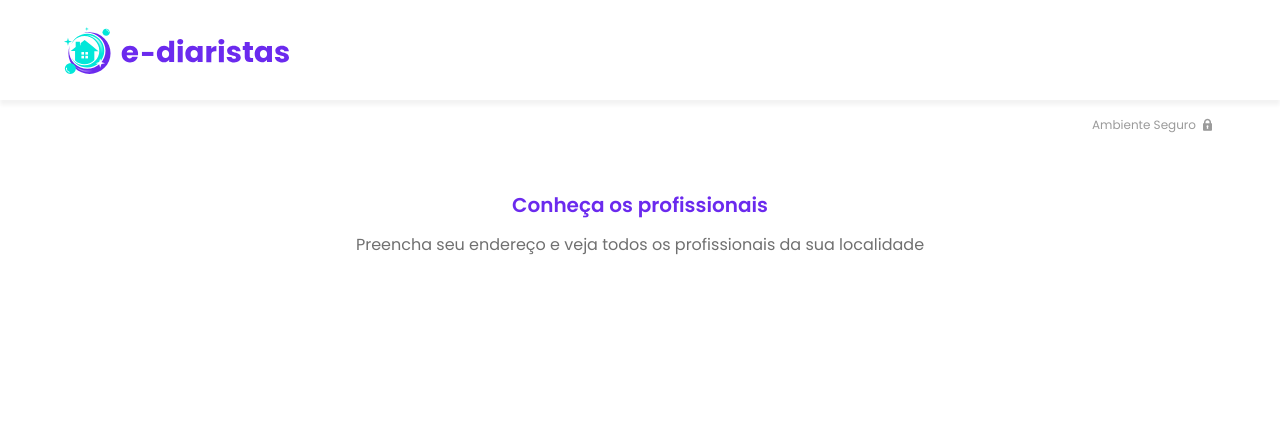
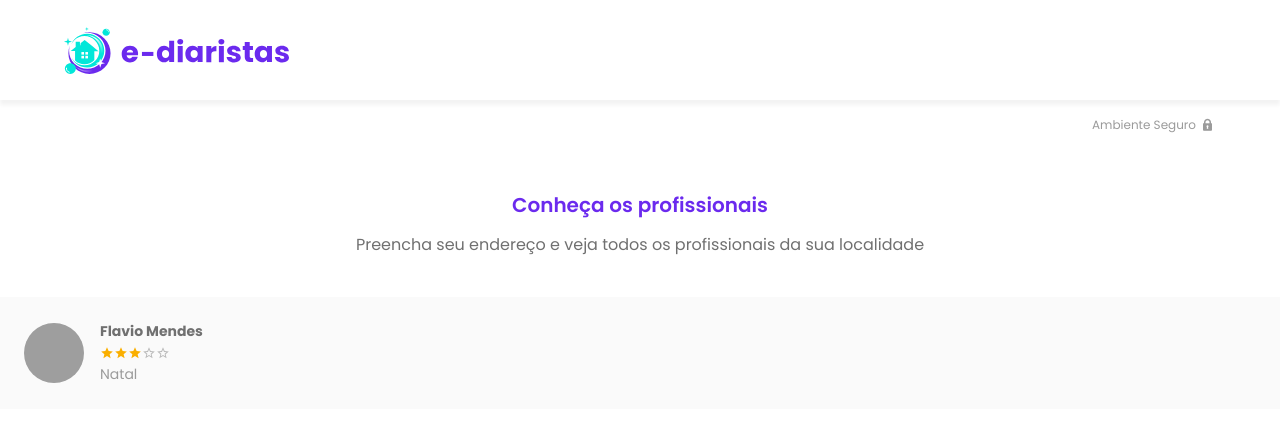
Before and after one commit to Flaviohmm/treinaweb-multistack, a Next.js app: page / in a window 1280 px wide. Shown: the top 422 px of the page. Built offline with nearby package versions, Linux system fonts and the light colour scheme; grey boxes are pictures that could not be loaded.

Commit message:
UserInformation

```diff
--- a/src/pages/index.tsx
+++ b/src/pages/index.tsx
@@ -1,5 +1,6 @@
 import SafeEnvironment from 'ui/components/feedback/SafeEnvironment/SafeEnvironment'
 import PageTitle from 'ui/components/data-display/PageTitle/PageTitle'
+import UserInformation from 'ui/components/data-display/UserInformation/UserInformation'
 
 export default function Home() {
   return (
@@ -9,6 +10,12 @@ export default function Home() {
         title={'Conheça os profissionais'}
         subtitle={'Preencha seu endereço e veja todos os profissionais da sua localidade'}
       />
+      <UserInformation
+        name={"Flavio Mendes"}
+        picture={"https://github.com/Flaviohmm.png"}
+        rating={3}
+        description={"Natal"}
+      />
     </div>
   )
 }
--- /dev/null
+++ b/src/ui/components/data-display/UserInformation/UserInformation.style.tsx
@@ -0,0 +1,41 @@
+import { experimentalStyled as styled } from "@mui/material";
+import { Avatar, Rating } from "@mui/material";
+
+export const UserInformationContainer = styled("div")`
+    display: grid;
+    grid-template-columns: 60px 1fr;
+    grid-template-rows: repeat(3, auto);
+    grid-template-areas:
+        "avatar name"
+        "avatar rating"
+        "avatar description";
+    background-color: ${({ theme }) => theme.palette.grey[50]};
+    padding: ${({ theme }) => theme.spacing(3)};
+    gap: ${({ theme }) => theme.spacing(0.5) + " " + theme.spacing(2)};
+    align-items: center;
+`
+
+export const UserName = styled("div")`
+    grid-area: name;
+    font-weight: bolder;
+    color: ${({ theme }) => theme.palette.text.primary};
+    font-size: ${({ theme }) => theme.typography.body2.fontSize};
+`
+
+export const UserDescription = styled("div")`
+    grid-area: description;
+    color: ${({ theme }) => theme.palette.text.secondary};
+    font-size: ${({ theme }) => theme.typography.body2.fontSize};
+`
+
+export const AvatarStyled = styled(Avatar)`
+    grid-area: avatar;
+    width: 100%;
+    height: initial;
+    aspect-ratio: 1;
+`
+
+export const RatingStyled = styled(Rating)`
+    grid-area: rating;
+    font-size: 14px;
+`
--- /dev/null
+++ b/src/ui/components/data-display/UserInformation/UserInformation.tsx
@@ -0,0 +1,33 @@
+import React from "react";
+import {
+    UserInformationContainer,
+    UserName,
+    UserDescription,
+    AvatarStyled,
+    RatingStyled
+} from "./UserInformation.style"
+
+interface UserInformationProps {
+    picture: string;
+    name: string;
+    rating: number;
+    description?: string;
+}
+
+const UserInformation: React.FC<UserInformationProps> = ({
+    name,
+    picture,
+    rating,
+    description,
+}) => {
+    return (
+        <UserInformationContainer>
+            <AvatarStyled src={picture}>{name[0]}</AvatarStyled>
+            <UserName>{name}</UserName>
+            <RatingStyled readOnly value={rating} />
+            <UserDescription>{description}</UserDescription>
+        </UserInformationContainer>
+    )
+}
+
+export default UserInformation
```
